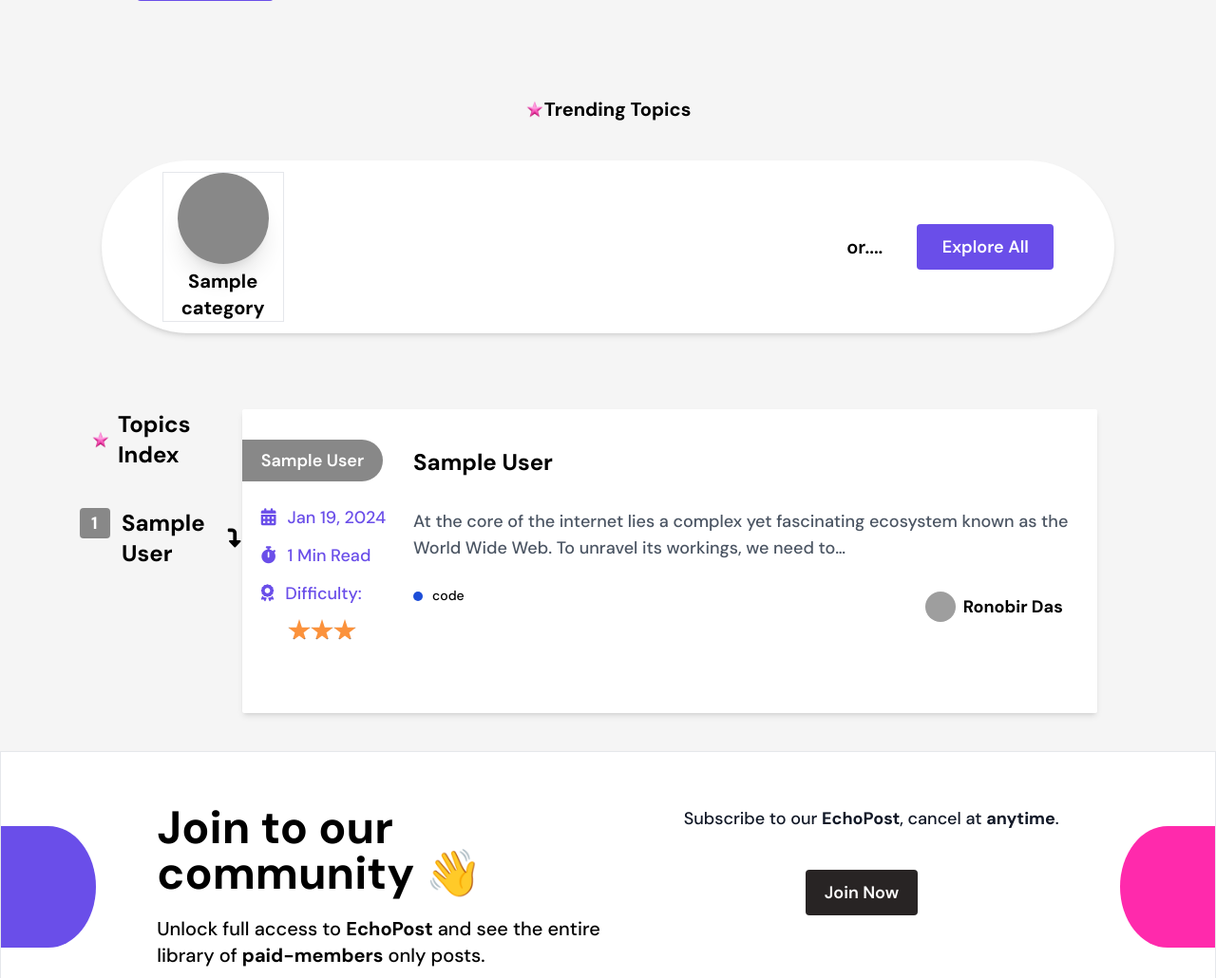
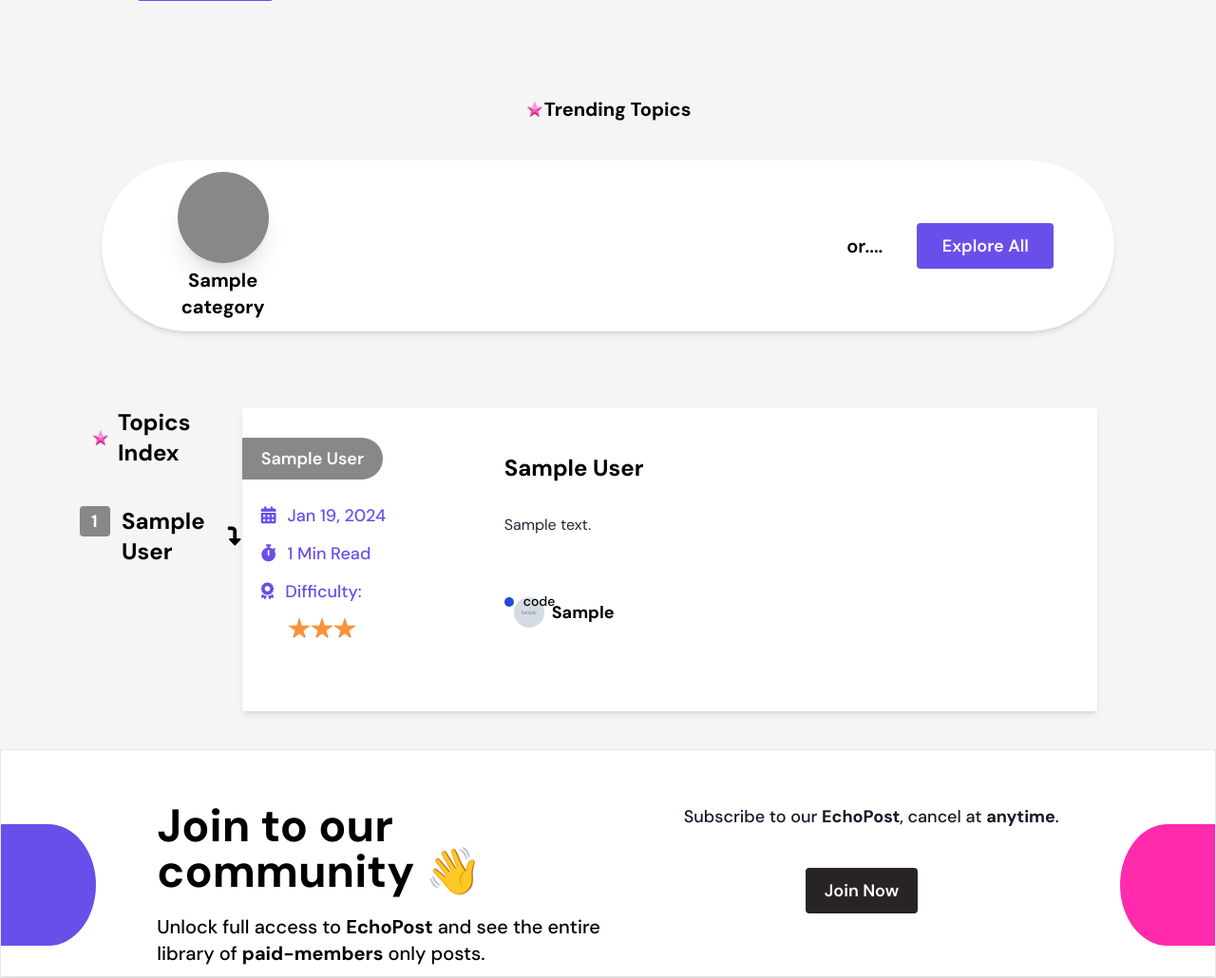
Before and after one commit to ronobir84/EchoPost, a PHP site: page /EchoPost/ in a window 1280 px wide. Shown: the part 517-1547 px from the top of the page at 95% size. Run offline with PHP 8.4, Linux system fonts and the light colour scheme; tables that the repository leaves empty or names only in its code hold one stand-in row (values such as "Sample post"); grey boxes marked "Sample" are stand-in pictures; some libraries are stand-ins or nearby versions; grey boxes are pictures that could not be loaded.

Commit message:
add this single_post item

```diff
--- a/Assets/Components/side_post.php
+++ b/Assets/Components/side_post.php
@@ -23,7 +23,7 @@
                     <!-- fist section -->
                     <div class="w-64 b">
                         <div>
-                    <button class="px-5 py-2 hover:px-7 duration-500 bg-[<?php echo $row['category_color']?>] text-lg  text-white font-semibold rounded-r-full mt-8"><?php echo $row['category_name'] ?></button>
+                            <button class="px-5 py-2 hover:px-7 duration-500 bg-[<?php echo $row['category_color'] ?>] text-lg  text-white font-semibold rounded-r-full mt-8"><?php echo $row['category_name'] ?></button>
                         </div>
                         <div class="space-y-3 pt-6 pl-5">
                             <div class="flex items-center gap-3">
@@ -51,22 +51,22 @@
 
                     </div>
                     <!-- second section -->
-            <div class=" pt-10">
+                    <div class=" pt-12">
                         <div>
-                    <a href="">
-                        <h1 class="text-2xl font-bold text-black hover:underline duration-300"><?php echo $row['post_title']?></h1>
+                            <a href="Assets/Components/single_post.php?id=<?php echo $row['user_id']?>">
+                                <h1 class="text-2xl font-bold text-black hover:underline duration-300"><?php echo $row['post_title'] ?></h1>
                             </a>
-                    <p class="text-lg font-medium text-gray-600 pt-8">At the core of the internet lies a complex yet fascinating ecosystem known as the World Wide Web. To unravel its workings, we need to…</p>
+                            <p class="  pt-8"><?php echo $row['post_text'] ?></p>
                         </div>
-                <div class="flex justify-between pt-8">
+                        <div class="flex justify-between pt-16">
                             <div>
                                 <a class="" href="">
                                     <span class="w-2.5 h-2.5 bg-blue-700 rounded-full hover:w-4 flex duration-300"><span class="text-sm text-black font-medium  relative bottom-1.5 left-5">code</span></span>
                                 </a>
                             </div>
-                    <div class="flex items-center gap-2 pr-9">
-                        <img class="w-8 h-8 object-cover rounded-full" src="https://ronobirdev.surge.sh/assets/ronobir-cbde17b2.png" alt="">
-                        <h3 class="text-lg font-bold text-black">Ronobir Das</h3>
+                            <div class="flex items-center gap-2 pr-9 ">
+                                <img class="w-8 h-8 object-cover rounded-full" src="Admin/upload/<?php echo $row['user_image'] ?>" alt="">
+                                <h3 class="text-lg font-bold text-black"><?php echo ucwords($row['user_name']) ?></h3>
 
                             </div>
                         </div>
@@ -90,6 +90,6 @@
 
 
     <?php  }
-}?>
+    } ?>
 
 </div>
--- /dev/null
+++ b/Assets/Components/single_post.php
@@ -0,0 +1 @@
+<?php echo "hello world" ?>
--- a/Assets/Components/trending_topics.php
+++ b/Assets/Components/trending_topics.php
@@ -25,7 +25,7 @@
 
 
             ?>
-                    <div class="w-32 border ">
+                    <div class="w-32  ">
 
                         <div class="w-24 h-24 mx-auto shadow-xl hover:shadow-[<?php echo $row['category_color'] ?>] duration-500  rounded-full bg-[<?php echo $row['category_color'] ?>]">
 
```
Also changed, not shown: Admin/add_blog.php (+6 -1 lines). Lines whose indentation alone changed are shown as unchanged.
